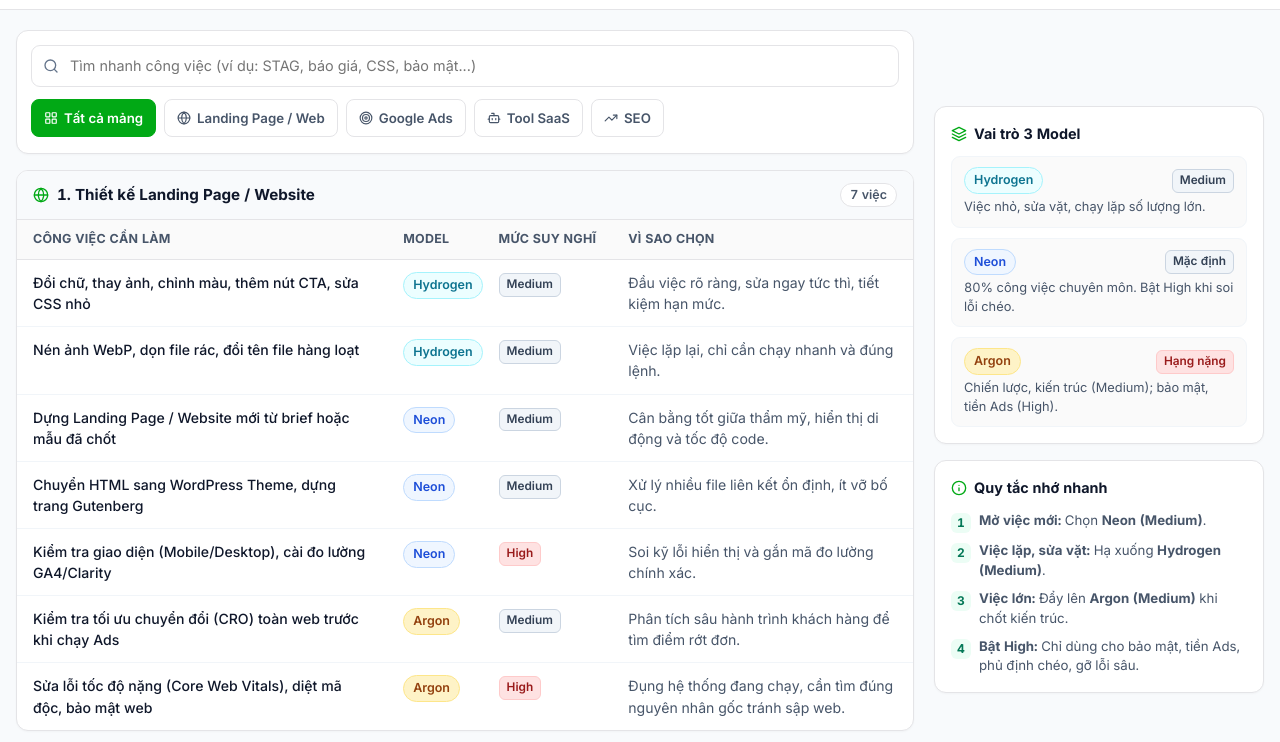
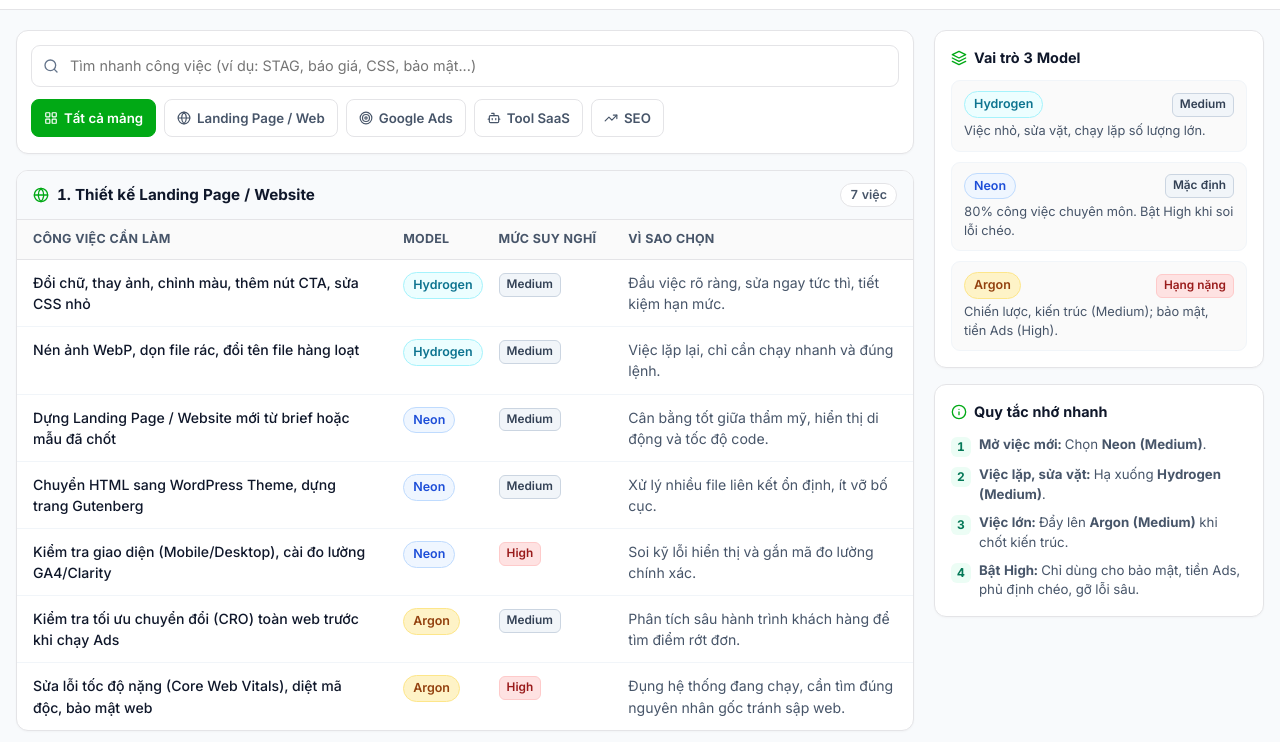
Before and after one commit to havanvandn-prog/bang-tra-cuu-gemini4, a plain HTML site: page index.html in a window 1280 px wide. Shown: the part 58-800 px from the top of the page. Drawn offline with Linux system fonts and the light colour scheme.

Commit message:
Fix sticky sidebar and topbar alignment using overflow-x clip

```diff
--- a/index.html
+++ b/index.html
@@ -48,7 +48,7 @@
       background: var(--bg);
       color: var(--text);
       line-height: 1.5;
-      overflow-x: hidden !important;
+      overflow-x: clip !important;
       max-width: 100vw;
       width: 100%;
     }
@@ -144,7 +144,7 @@
       width: 100%;
       margin: 0 auto;
       padding: 20px 16px 48px;
-      overflow-x: hidden !important;
+      overflow-x: clip !important;
       overscroll-behavior-x: none;
       touch-action: pan-y;
     }
@@ -459,7 +459,8 @@
       flex-direction: column;
       gap: 16px;
       position: sticky;
-      top: 76px;
+      top: 82px;
+      align-self: start;
     }
 
     .side-card {
```
